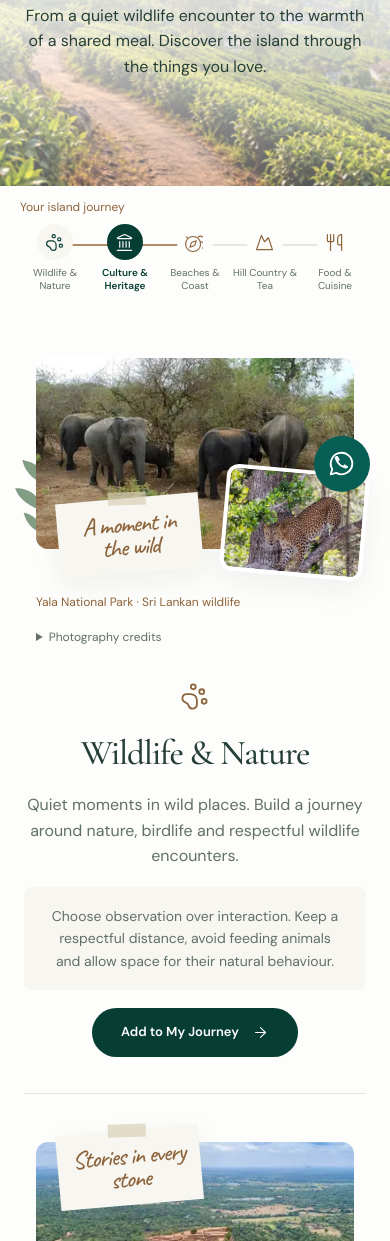
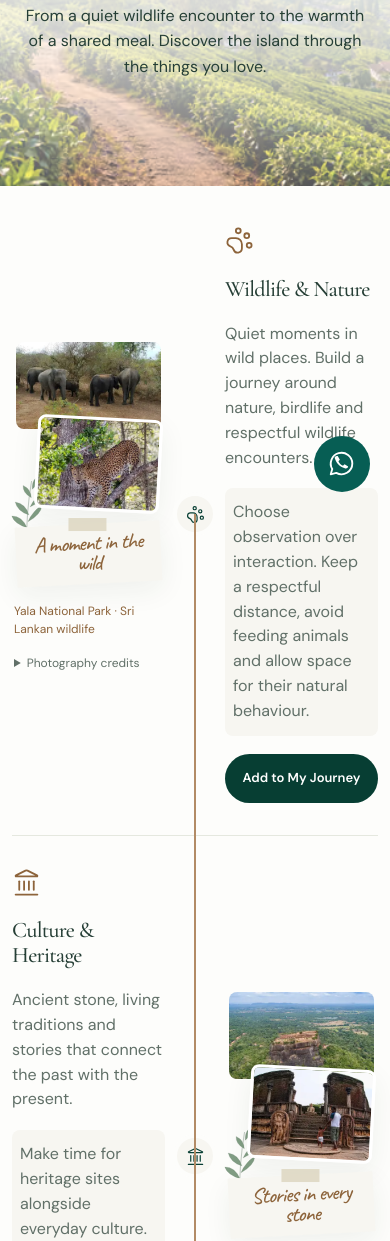
Before and after one commit to rizad-mohamed/Majestic-SriLanka, an Astro site: page /experiences in a window 390 px wide. Shown: the part 332-1573 px from the top of the page. Built offline with nearby package versions, Linux system fonts and the light colour scheme; Astro itself is replaced by a stand-in of ours; no server answers; a web font is replaced by a local one.

Commit message:
fix(experiences): place touch journey markers between alternating content columns

```diff
--- a/src/components/ExperienceCollage.astro
+++ b/src/components/ExperienceCollage.astro
@@ -11,7 +11,7 @@ const photos = [id, `${id}Inset`].map(key => media.assets.find(asset => asset.ke
     <img class="editorial-photo-leaves" src="/assets/majestic-sri-lanka/decorative/botanical-leaves.svg" width="190" height="330" alt="" aria-hidden="true" loading="lazy" />
     {photos.map((photo, index) => {
       const fallback = photo.variants[1];
-      return <img class={index ? 'editorial-photo-inset' : 'editorial-photo-main'} src={`/assets/majestic-sri-lanka/${fallback.file}`} srcset={photo.variants.map(variant => `/assets/majestic-sri-lanka/${variant.file} ${variant.width}w`).join(', ')} sizes={index ? '(max-width: 700px) 36vw, 20vw' : '(max-width: 700px) 90vw, (max-width: 1100px) 48vw, 35vw'} width={fallback.width} height={fallback.height} alt={index ? story.insetAlt : story.alt} loading="lazy" decoding="async" />;
+      return <img class={index ? 'editorial-photo-inset' : 'editorial-photo-main'} src={`/assets/majestic-sri-lanka/${fallback.file}`} srcset={photo.variants.map(variant => `/assets/majestic-sri-lanka/${variant.file} ${variant.width}w`).join(', ')} sizes={index ? '(max-width: 700px) calc(43vw - 43px), 20vw' : '(max-width: 700px) calc(50vw - 50px), (max-width: 1100px) calc(50vw - 110px), 35vw'} width={fallback.width} height={fallback.height} alt={index ? story.insetAlt : story.alt} loading="lazy" decoding="async" />;
     })}
     <span class="editorial-photo-note script" aria-hidden="true">{story.note}</span>
   </div>
--- /dev/null
+++ b/src/components/JourneyMarker.astro
@@ -0,0 +1,6 @@
+---
+import Icon from './Icon.astro';
+interface Props { id: string; title: string; icon: string }
+const { id, title, icon } = Astro.props;
+---
+<a class="journey-marker" href={`#${id}`} data-journey-link={id} aria-label={`Go to ${title}`}><span class="journey-stop"><Icon name={icon} size={19} /></span></a>
--- a/src/pages/experiences.astro
+++ b/src/pages/experiences.astro
@@ -3,6 +3,7 @@ import Layout from '../layouts/Layout.astro';
 import PageHero from '../components/PageHero.astro';
 import ExperienceCollage from '../components/ExperienceCollage.astro';
 import JourneyNavigation from '../components/JourneyNavigation.astro';
+import JourneyMarker from '../components/JourneyMarker.astro';
 import Button from '../components/Button.astro';
 import Icon from '../components/Icon.astro';
 import ClosingCTA from '../components/ClosingCTA.astro';
@@ -14,8 +15,10 @@ import '../styles/experience-journey.css';
   <div class="container experience-journey">
     <JourneyNavigation />
     <div class="page-section experience-list">
-      {experiences.map(item => <section id={item.id} class="experience-detail" aria-labelledby={`${item.id}-title`}>
+      <div class="journey-spine" aria-hidden="true"><span class="journey-fill"></span><span class="journey-traveller"><Icon name="compass" size={18} /></span></div>
+      {experiences.map(item => <section id={item.id} class="experience-detail" tabindex="-1" aria-labelledby={`${item.id}-title`}>
         <ExperienceCollage id={item.id} />
+        <JourneyMarker id={item.id} title={item.title} icon={item.icon} />
         <div class="experience-copy"><p class="eyebrow"><Icon name={item.icon} size={29} /></p><h2 id={`${item.id}-title`}>{item.title}</h2><p>{item.description}</p><p class="detail-tip">{item.detail}</p><Button href={`/plan-your-trip/?interest=${item.id}#trip-form`}>Add to My Journey</Button></div>
       </section>)}
       <p class="journey-note">Build these interests into <a class="text-link" href="/tours/">a suggested Sri Lanka itinerary</a>, or explore <a class="text-link" href="/tailor-made/">tailor-made planning</a>.</p>
--- a/src/scripts/experience-journey.ts
+++ b/src/scripts/experience-journey.ts
@@ -6,9 +6,14 @@ if (navigation) {
   const sections = links.map((link) =>
     document.getElementById(link.dataset.journeyLink || "")!,
   );
+  const allLinks = [
+    ...document.querySelectorAll<HTMLAnchorElement>("[data-journey-link]"),
+  ];
+  const spine = document.querySelector<HTMLElement>(".journey-spine")!;
   const reduced = window.matchMedia("(prefers-reduced-motion: reduce)");
   const compact = window.matchMedia("(max-width: 1100px)");
   let positions: number[] = [];
+  let stops: number[] = [];
   let frame = 0;
   let active = -1;
   const update = () => {
@@ -31,9 +36,24 @@ if (navigation) {
     const progress =
       (index + (reduced.matches ? 0 : fraction)) / (positions.length - 1);
     navigation.style.setProperty("--journey-progress", String(progress));
+    const physicalProgress = Math.min(
+      1,
+      Math.max(0, (anchor - stops[0]) / (stops.at(-1)! - stops[0])),
+    );
+    spine.style.setProperty(
+      "--journey-progress",
+      String(
+        reduced.matches
+          ? (stops[index] - stops[0]) / (stops.at(-1)! - stops[0])
+          : physicalProgress,
+      ),
+    );
     if (index !== active) {
       active = index;
-      links.forEach((link, i) => {
+      allLinks.forEach((link) => {
+        const i = sections.findIndex(
+          (section) => section.id === link.dataset.journeyLink,
+        );
         if (i === active) link.setAttribute("aria-current", "location");
         else link.removeAttribute("aria-current");
         link.dataset.complete = String(i < active);
@@ -47,10 +67,21 @@ if (navigation) {
     positions = sections.map(
       (section) => section.getBoundingClientRect().top + window.scrollY,
     );
-    navigation.style.setProperty(
-      "--journey-distance",
-      compact.matches ? `${navigation.clientWidth * 0.8}px` : "256px",
-    );
+    navigation.style.setProperty("--journey-distance", "256px");
+    if (compact.matches) {
+      const origin =
+        spine.parentElement!.getBoundingClientRect().top + window.scrollY;
+      stops = sections.map((section) => {
+        const marker = section.querySelector<HTMLElement>(".journey-marker")!;
+        const box = marker.getBoundingClientRect();
+        return box.top + window.scrollY + box.height / 2;
+      });
+      spine.style.setProperty("--journey-start", `${stops[0] - origin}px`);
+      spine.style.setProperty(
+        "--journey-distance",
+        `${stops.at(-1)! - stops[0]}px`,
+      );
+    } else stops = positions;
     schedule();
   };
   window.addEventListener("scroll", schedule, { passive: true });
--- a/src/styles/experience-journey.css
+++ b/src/styles/experience-journey.css
@@ -7,6 +7,7 @@
 .experience-journey .experience-list {
   min-width: 0;
   padding-top: 0;
+  position: relative;
 }
 .experience-journey .experience-detail {
   padding-block: 60px;
@@ -14,7 +15,10 @@
   scroll-margin-top: 35px;
   content-visibility: visible;
 }
-.experience-journey .experience-detail:nth-child(even) > .experience-collage {
+.experience-journey .experience-detail > .experience-collage {
+  order: 0;
+}
+.experience-journey .experience-detail:nth-of-type(even) > .experience-collage {
   order: 2;
 }
 .experience-journey h2 {
@@ -58,6 +62,7 @@
   color: var(--muted);
   font-size: 12px;
   line-height: 1.6;
+  overflow-wrap: anywhere;
 }
 .photo-credits a {
   text-decoration: underline;
@@ -103,11 +108,11 @@
   color: var(--green);
   font-weight: 600;
 }
-.journey-nav a[aria-current] .journey-stop {
+[data-journey-link][aria-current] .journey-stop {
   background: var(--green);
   color: var(--white);
 }
-.journey-nav a[data-complete="true"] .journey-stop {
+[data-journey-link][data-complete="true"] .journey-stop {
   background: var(--ivory);
   color: var(--green);
 }
@@ -122,9 +127,10 @@
 }
 .journey-fill {
   display: block;
+  width: 100%;
   height: 100%;
   background: var(--bronze);
-  transform: scaleY(var(--journey-progress));
+  transform: scaleY(var(--journey-progress, 0));
   transform-origin: top;
 }
 .journey-traveller {
@@ -137,100 +143,177 @@
   z-index: 2;
   transform: translate3d(
     0,
-    calc(var(--journey-progress) * var(--journey-distance, 256px)),
+    calc(var(--journey-progress, 0) * var(--journey-distance, 256px)),
     0
   );
 }
+.journey-spine,
+.journey-marker {
+  display: none;
+}
+
+/* Every marker belongs to its actual row. The line occupies a reserved column. */
 @media (max-width: 1100px) {
   .experience-journey {
     display: block;
-    padding-top: 0;
+    padding-top: 8px;
   }
   .journey-nav {
+    display: none;
+  }
+  .experience-journey .experience-list .experience-detail {
+    display: grid;
+    grid-template-columns: minmax(0, 1fr) 44px minmax(0, 1fr);
+    column-gap: 18px;
+    position: relative;
+    padding-block: 42px;
+    scroll-margin-top: 24px;
+    align-items: center;
+    isolation: isolate;
+  }
+  .experience-detail::before {
+    content: "";
+    position: absolute;
+    width: 2px;
+    left: calc(50% - 1px);
     top: 0;
-    padding: 12px 0 6px;
-    background: var(--background);
-    z-index: 6;
-    margin-bottom: 12px;
+    bottom: 0;
+    background: var(--line);
+    z-index: -1;
   }
-  .journey-label {
-    font-size: 12px;
-    margin: 0 0 8px;
+  .experience-detail:first-of-type::before {
+    top: 50%;
   }
-  .journey-nav ol {
+  .experience-detail:last-of-type::before {
+    bottom: 50%;
+  }
+  .experience-journey .experience-detail > .experience-collage,
+  .experience-journey .experience-detail:nth-of-type(even) > .experience-copy {
+    grid-column: 1;
+    grid-row: 1;
+    order: 0;
+  }
+  .experience-journey .experience-detail > .experience-copy,
+  .experience-journey
+    .experience-detail:nth-of-type(even)
+    > .experience-collage {
+    grid-column: 3;
+    grid-row: 1;
+    order: 0;
+  }
+  .journey-marker {
     display: grid;
-    grid-template-columns: repeat(5, minmax(0, 1fr));
+    place-items: center;
+    grid-column: 2;
+    grid-row: 1;
+    width: 44px;
+    height: 44px;
+    justify-self: center;
+    z-index: 3;
+    border-radius: 50%;
   }
-  .journey-nav a {
-    min-height: 66px;
-    flex-direction: column;
-    justify-content: flex-start;
-    gap: 6px;
-    font-size: 11px;
-    text-align: center;
-  }
-  .journey-stop {
+  .journey-marker .journey-stop {
     width: 36px;
     height: 36px;
+    box-shadow: 0 0 0 4px var(--background);
   }
-  .journey-track {
-    top: 58px;
-    left: 10%;
-    width: 80%;
-    height: 2px;
+  .journey-spine {
+    display: block;
+    position: absolute;
+    left: calc(50% - 1px);
+    top: var(--journey-start, 0px);
+    height: var(--journey-distance, 0px);
+    width: 2px;
+    pointer-events: none;
+    z-index: 2;
   }
-  .journey-fill {
-    transform: scaleX(var(--journey-progress));
-    transform-origin: left;
-  }
-  .journey-traveller {
-    transform: translate3d(
-      calc(var(--journey-progress) * var(--journey-distance, 256px)),
-      0,
-      0
-    );
-  }
-  .experience-journey .experience-detail {
-    scroll-margin-top: 135px;
-    padding-block: 45px;
-    gap: 36px;
+  .experience-journey h2 {
+    font-size: clamp(26px, 3.7vw, 38px);
   }
 }
 @media (max-width: 700px) {
-  .journey-nav {
-    margin-inline: -4px;
+  .experience-journey.container {
+    width: calc(100% - 24px);
   }
-  .journey-link-label {
-    font-size: 10px;
-    line-height: 1.3;
-    max-width: 65px;
+  .experience-journey .experience-list .experience-detail {
+    column-gap: 8px;
+    padding-block: 32px;
   }
-  .experience-journey .experience-detail,
-  .experience-journey .experience-detail:nth-child(even) {
-    grid-template-columns: minmax(0, 1fr);
-    gap: 22px;
-    padding-block: 36px;
-  }
-  .experience-journey .experience-detail:nth-child(even) > .experience-collage {
-    order: 0;
+  .experience-journey .experience-copy {
+    min-width: 0;
+    text-align: left;
   }
   .experience-journey h2 {
-    font-size: clamp(34px, 9vw, 46px);
+    font-size: clamp(22px, 5.7vw, 32px);
+    line-height: 1.12;
+    overflow-wrap: normal;
+  }
+  .experience-journey .experience-copy > p {
+    font-size: 16px;
+    line-height: 1.55;
+  }
+  .experience-journey .experience-copy .eyebrow {
+    margin-bottom: 14px;
+  }
+  .experience-journey .detail-tip {
+    padding: 12px 8px;
+  }
+  .experience-journey .experience-copy .button {
+    width: 100%;
+    min-width: 0;
+    padding: 12px 6px;
+    white-space: normal;
+    font-size: 13px;
+    line-height: 1.4;
+  }
+  .experience-copy .button svg {
+    display: none;
   }
   .experience-collage .editorial-photo {
-    margin: 12px 12px 44px;
+    margin: 0 4px 18px;
+  }
+  .experience-collage .editorial-photo-main {
+    border-radius: 8px;
+  }
+  .experience-collage .editorial-photo-inset {
+    position: relative;
+    width: 86%;
+    right: auto;
+    bottom: auto;
+    margin: -12px 0 0 auto;
+    border-width: 3px;
+    border-radius: 8px;
+    transform: rotate(3deg);
   }
   .experience-collage .editorial-photo-note {
-    font-size: 25px;
-    padding: 15px 12px;
+    position: relative;
+    top: auto;
+    bottom: auto;
+    left: auto;
+    display: block;
+    max-width: 100%;
+    margin: 14px auto 0;
+    padding: 10px 5px;
+    font-size: 22px;
+    transform: rotate(-3deg);
   }
-  .experience-collage figcaption {
-    padding-inline: 12px;
+  .experience-collage .editorial-photo-leaves {
+    left: -5px;
+    width: 25%;
+    bottom: 40px;
+  }
+  .experience-collage figcaption,
+  .photo-credits {
+    padding-inline: 2px;
     text-align: left;
+    line-height: 1.5;
   }
-  .photo-credits {
-    padding-inline: 12px;
-    text-align: left;
+  .photo-credits summary {
+    line-height: 1.4;
+  }
+  .experience-journey .journey-note {
+    padding: 18px;
+    text-align: center;
   }
 }
 @media (prefers-reduced-motion: reduce) {
```
